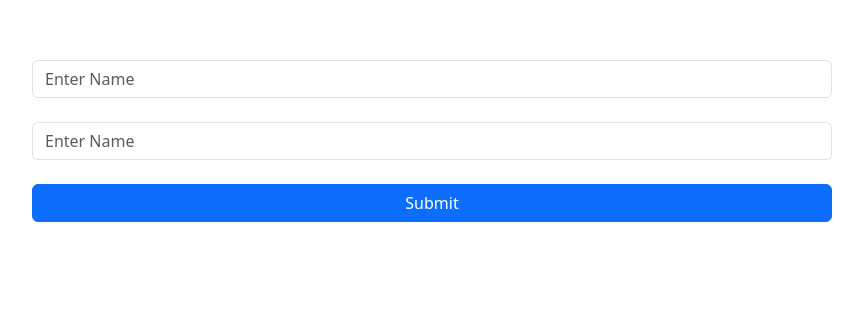
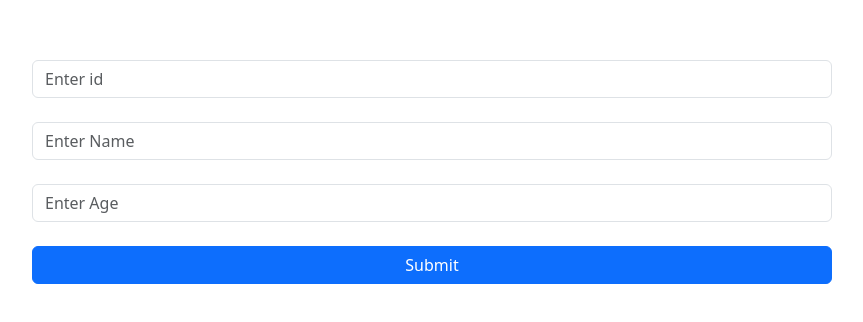
Before and after one commit to aswathyeg/react-crud-operations, a React (Create React App) app: page /create in a window 1280 px wide. Shown: the part 180-502 px from the top of the page, without its empty margins (208-1071 px from the left). Built offline with nearby package versions, Linux system fonts and the light colour scheme.

Commit message:
added id

```diff
--- a/src/components/Add.js
+++ b/src/components/Add.js
@@ -6,6 +6,7 @@ import { v4 as uuid } from "uuid";
 const Add = () => {
   const [name, setName] = useState("");
   const [age, setAge] = useState("");
+  const [id, setId] = useState("");
   let history = useNavigate();
   const handleSubmit = (e) => {
     e.preventDefault(); //to hide all other events
@@ -13,12 +14,24 @@ const Add = () => {
     let uniqueId = ids.slice(0, 8);
     let a = name;
     let b = age;
-    Employee.push({ id: uniqueId, name: a, age: age });
-    history.push("/create");
+    // let c = id;
+
+    Employee.push({ id: uniqueId, Name: a, Age: b });
+    history("/");
   };
   return (
     <div>
       <Form className="d-grid gap-2" style={{ margin: "15rem" }}>
+        <Form.Group className="mb-3" controlId="formName">
+          <Form.Control
+            type="text"
+            placeholder="Enter id"
+            required
+            onChange={(e) => {
+              setId(e.target.value);
+            }}
+          ></Form.Control>
+        </Form.Group>
         <Form.Group className="mb-3" controlId="formName">
           <Form.Control
             type="text"
@@ -32,7 +45,7 @@ const Add = () => {
         <Form.Group className="mb-3" controlId="formAge">
           <Form.Control
             type="text"
-            placeholder="Enter Name"
+            placeholder="Enter Age"
             required
             onChange={(e) => {
               setAge(e.target.value);
```
